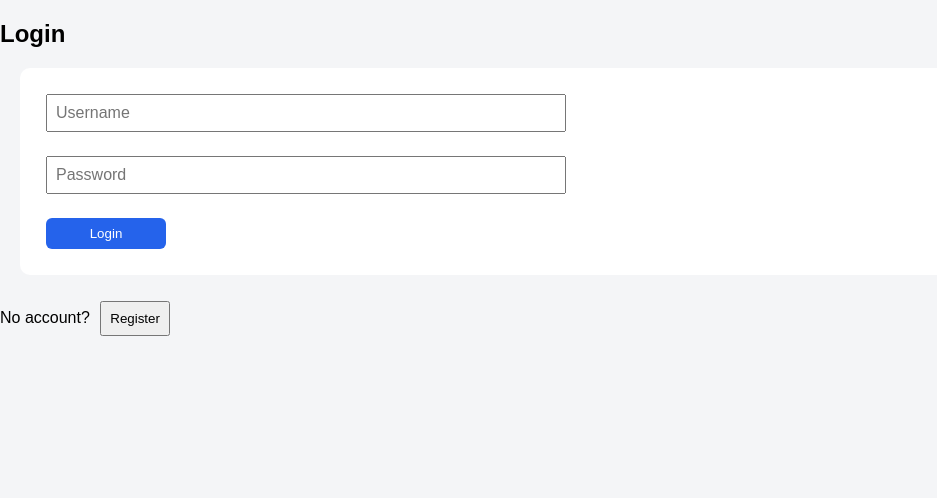
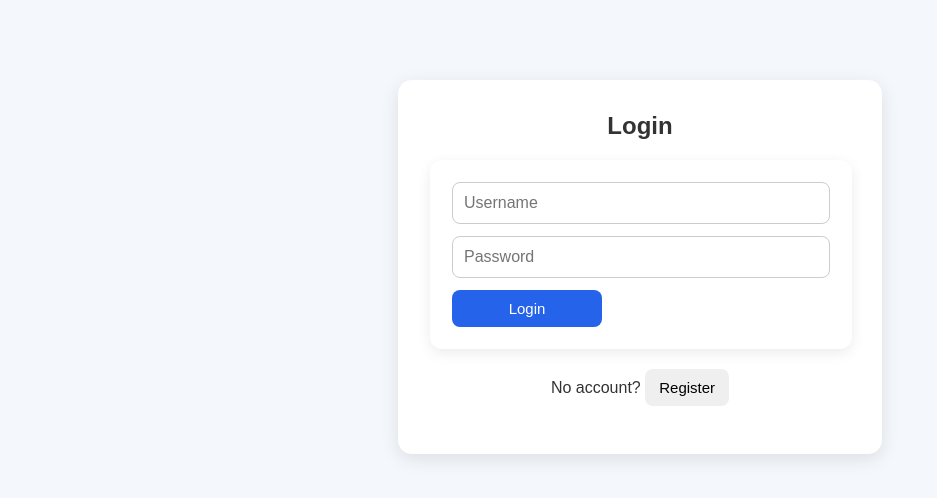
Before and after one commit to Mizanur2346/task-board, a React app in the folder frontend/: page / in a window 1280 px wide. Shown: the top 498 px of the page, without its empty margins (0-937 px from the left). Built offline with nearby package versions, Linux system fonts and the light colour scheme; no server answers; the HTML template or start-up script is replaced by a standard one.

Commit message:
feat: complete task board with JWT authentication

```diff
--- a/frontend/src/App.jsx
+++ b/frontend/src/App.jsx
@@ -1,5 +1,6 @@
 import { useState } from 'react';
 import { useAuth } from './context/AuthContext';
+import { TaskProvider } from './context/TaskContext';
 import Login from './pages/Login';
 import Register from './pages/Register';
 import { TaskBoard } from './features/tasks/TaskBoard';
@@ -16,5 +17,9 @@ export default function App() {
     );
   }
 
-  return <TaskBoard />;
+  return (
+    <TaskProvider>
+      <TaskBoard />
+    </TaskProvider>
+  );
 }
--- a/frontend/src/api/tasks.js
+++ b/frontend/src/api/tasks.js
@@ -2,14 +2,20 @@ import axios from 'axios';
 
 const API_BASE = 'http://127.0.0.1:8000/api';
 
+const authHeaders = () => ({
+  headers: {
+    Authorization: `Bearer ${localStorage.getItem('accessToken')}`
+  }
+});
+
 export const getTasks = () =>
-  axios.get(`${API_BASE}/tasks/`);
+  axios.get(`${API_BASE}/tasks/`, authHeaders());
 
 export const createTask = (data) =>
-  axios.post(`${API_BASE}/tasks/`, data);
+  axios.post(`${API_BASE}/tasks/`, data, authHeaders());
 
 export const updateTask = (id, data) =>
-  axios.patch(`${API_BASE}/tasks/${id}/`, data);
+  axios.patch(`${API_BASE}/tasks/${id}/`, data, authHeaders());
 
 export const deleteTask = (id) =>
-  axios.delete(`${API_BASE}/tasks/${id}/`);
+  axios.delete(`${API_BASE}/tasks/${id}/`, authHeaders());
--- a/frontend/src/context/AuthContext.jsx
+++ b/frontend/src/context/AuthContext.jsx
@@ -11,24 +11,36 @@ export function AuthProvider({ children }) {
   );
 
   const login = async (username, password) => {
+    try {
       const response = await axios.post(`${API_BASE}/login/`, {
         username,
-      password
+        password,
       });
+
+      console.log('Login response:', response.data);
 
       localStorage.setItem('accessToken', response.data.access);
       localStorage.setItem('refreshToken', response.data.refresh);
 
       setToken(response.data.access);
+    } catch (error) {
+      console.error('Login error:', error.response || error);
+      throw error;
+    }
   };
 
   const register = async (username, password) => {
+    try {
       await axios.post(`${API_BASE}/register/`, {
         username,
-      password
+        password,
       });
 
       await login(username, password);
+    } catch (error) {
+      console.error('Register error:', error.response || error);
+      throw error;
+    }
   };
 
   const logout = () => {
@@ -44,7 +56,7 @@ export function AuthProvider({ children }) {
         login,
         register,
         logout,
-        isAuthenticated: !!token
+        isAuthenticated: !!token,
       }}
     >
       {children}
--- a/frontend/src/features/tasks/TaskBoard.jsx
+++ b/frontend/src/features/tasks/TaskBoard.jsx
@@ -1,9 +1,11 @@
 import { useState } from 'react';
 import { TaskForm } from './TaskForm';
 import { TaskColumn } from './TaskColumn';
+import { useAuth } from '../../context/AuthContext';
 
 export function TaskBoard() {
   const [search, setSearch] = useState('');
+  const { logout } = useAuth();
 
   return (
     <>
@@ -27,6 +29,12 @@ export function TaskBoard() {
         <TaskColumn status="in_progress" search={search} />
         <TaskColumn status="done" search={search} />
       </div>
+
+      <div className="logout-container">
+        <button className="logout-btn" onClick={logout}>
+          Logout
+        </button>
+      </div>
     </>
   );
 }
--- a/frontend/src/index.css
+++ b/frontend/src/index.css
@@ -1,100 +1,92 @@
 body {
   margin: 0;
-  font-family: Arial, sans-serif;
-  background: #f4f5f7;
+  font-family: Arial, Helvetica, sans-serif;
+  background: #f4f7fb;
+  color: #333;
 }
 
-.task-board {
-  display: flex;
-  gap: 20px;
-  padding: 20px;
-  align-items: flex-start;
+.app-header {
+  text-align: center;
+  padding: 28px 20px 12px;
 }
 
-.task-column {
-  background: #ebecf0;
-  border-radius: 10px;
-  padding: 16px;
-  width: 33%;
-  min-height: 400px;
+.app-header h1 {
+  margin: 0;
+  font-size: 42px;
 }
 
-.task-card {
-  background: white;
-  border-radius: 8px;
-  padding: 14px;
-  margin-bottom: 12px;
-  box-shadow: 0 2px 6px rgba(0,0,0,0.1);
+.app-header p {
+  color: #666;
+  font-size: 18px;
+  margin: 8px 0 16px;
 }
 
-form {
-  background: white;
-  padding: 20px;
-  margin: 20px;
-  border-radius: 10px;
-}
-
-input,
-textarea,
-select,
-button {
-  margin: 6px;
-  padding: 8px;
-}
-
-button {
-  cursor: pointer;
+.search-box {
+  width: 340px;
+  max-width: 90%;
+  padding: 11px;
+  border: 1px solid #ccc;
+  border-radius: 8px;
+  font-size: 16px;
 }
 
 form {
   display: flex;
   flex-direction: column;
   gap: 12px;
+  background: white;
+  width: 600px;
+  max-width: 90%;
+  margin: 20px auto;
+  padding: 22px;
+  border-radius: 12px;
+  box-shadow: 0 4px 14px rgba(0, 0, 0, 0.08);
 }
 
 form input,
-form textarea {
+form textarea,
+form select {
   width: 100%;
-  max-width: 500px;
   font-size: 16px;
+  padding: 11px;
+  border: 1px solid #ccc;
+  border-radius: 8px;
+  box-sizing: border-box;
+}
+
+button {
+  cursor: pointer;
+  border: none;
+  border-radius: 8px;
+  font-size: 15px;
+  padding: 10px 14px;
 }
 
 form button {
-  width: 120px;
+  width: 150px;
   background: #2563eb;
   color: white;
-  border: none;
-  border-radius: 6px;
 }
 
 form button:hover {
   background: #1d4ed8;
 }
 
-.task-card button {
-  background: #dc2626;
-  color: white;
-  border: none;
-  border-radius: 6px;
+.task-board {
+  display: flex;
+  gap: 22px;
+  padding: 22px;
+  align-items: flex-start;
 }
 
-.task-card button:hover {
-  background: #b91c1c;
-}
-.app-header {
-  text-align: center;
-  margin-top: 20px;
+.task-column {
+  flex: 1;
+  background: #ebecf0;
+  border-radius: 12px;
+  padding: 16px;
+  min-height: 420px;
 }
 
-.app-header h1 {
-  margin-bottom: 8px;
-  font-size: 42px;
-}
-
-.app-header p {
-  color: #666;
-  font-size: 18px;
-}
 .task-column:nth-child(1) {
   border-top: 5px solid #3b82f6;
 }
@@ -106,19 +98,50 @@ form button:hover {
 .task-column:nth-child(3) {
   border-top: 5px solid #22c55e;
 }
-.search-box {
-  width: 320px;
-  padding: 10px;
-  margin-top: 15px;
-  border: 1px solid #ccc;
-  border-radius: 8px;
-  font-size: 16px;
+
+.task-card {
+  background: white;
+  border-radius: 10px;
+  padding: 15px;
+  margin-bottom: 14px;
+  box-shadow: 0 3px 10px rgba(0, 0, 0, 0.08);
 }
+
+.task-card h3 {
+  margin-top: 0;
+}
+
+.task-actions {
+  display: flex;
+  gap: 10px;
+  margin-top: 12px;
+  align-items: center;
+  flex-wrap: wrap;
+}
+
+.task-actions select {
+  min-width: 130px;
+}
+
+.task-actions button {
+  background: #dc2626;
+  color: white;
+}
+
+.task-actions button:first-of-type {
+  background: #2563eb;
+}
+
+.task-actions button:hover {
+  opacity: 0.9;
+}
+
 .due-date {
   font-size: 14px;
   color: #555;
   font-weight: 600;
 }
+
 .priority {
   font-weight: bold;
   margin: 8px 0;
@@ -144,28 +167,54 @@ form button:hover {
 .task-overdue {
   border-left: 5px solid #d32f2f;
 }
-.task-actions {
-  display: flex;
-  gap: 10px;
-  margin-top: 12px;
-  align-items: center;
-  flex-wrap: wrap;
+
+.logout-container {
+  text-align: center;
+  margin: 40px 0;
 }
 
-.task-actions select {
-  min-width: 130px;
+.logout-btn {
+  background: #dc3545;
+  color: white;
+  padding: 12px 30px;
+  font-size: 16px;
 }
 
-.task-card {
-  width: auto;
+.logout-btn:hover {
+  background: #c82333;
 }
-form select {
-  width: 100%;
-  max-width: 520px;
-  font-size: 16px;
+
+.auth-container {
+  width: 420px;
+  max-width: 90%;
+  margin: 80px auto;
+  background: white;
+  padding: 32px;
+  border-radius: 14px;
+  box-shadow: 0 5px 18px rgba(0, 0, 0, 0.1);
 }
-form input[type="date"] {
-  width: 100%;
-  max-width: 500px;
-  font-size: 16px;
+
+.auth-container h2 {
+  text-align: center;
+  margin-top: 0;
 }
+
+.auth-container p {
+  text-align: center;
+}
+
+.error {
+  color: #d32f2f;
+  font-weight: bold;
+}
+
+@media (max-width: 900px) {
+  .task-board {
+    flex-direction: column;
+  }
+
+  .task-column {
+    width: 100%;
+    box-sizing: border-box;
+  }
+}
--- a/frontend/src/main.jsx
+++ b/frontend/src/main.jsx
@@ -1,6 +1,5 @@
 import { StrictMode } from 'react';
 import { createRoot } from 'react-dom/client';
-import { TaskProvider } from './context/TaskContext';
 import { AuthProvider } from './context/AuthContext';
 import App from './App';
 import './index.css';
@@ -8,9 +7,7 @@ import './index.css';
 createRoot(document.getElementById('root')).render(
   <StrictMode>
     <AuthProvider>
-      <TaskProvider>
-        <App />
-      </TaskProvider>
+      <App />
     </AuthProvider>
   </StrictMode>
 );
```
Also changed, not shown: 2 other files (tests, documents, lock files or other folders). Lines whose indentation alone changed are shown as unchanged.
